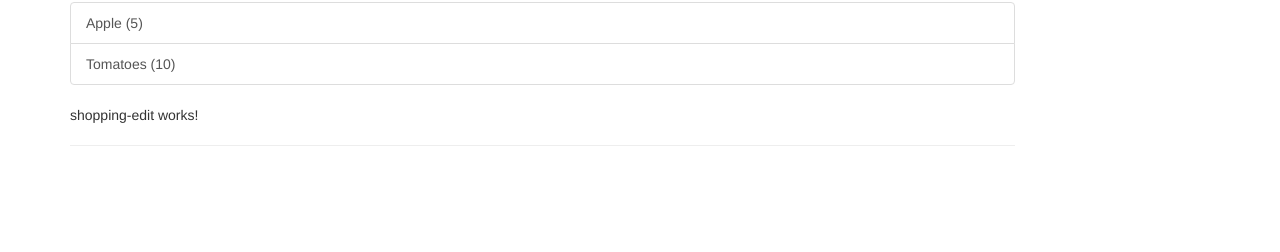
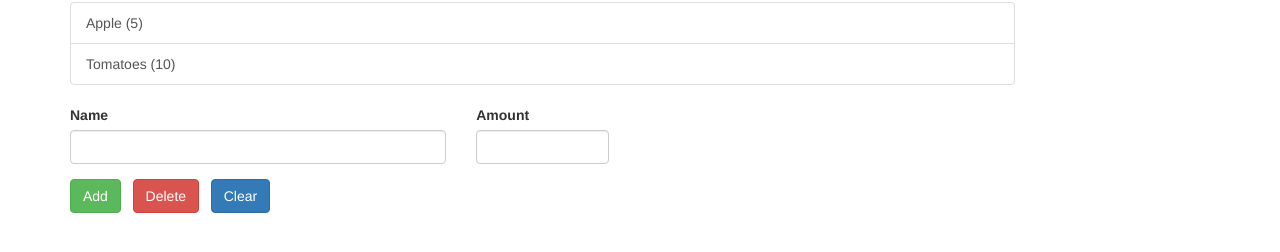
Before and after one commit to Anandhakrishnan1/Learn-Angular, an Angular app in the folder Angular - The complete guide/project1/: page / in a window 1280 px wide. Shown: the part 532-784 px from the top of the page. Built offline with nearby package versions, Linux system fonts and the light colour scheme.

Commit message:
created ui component for edit

```diff
--- a/Angular - The complete guide/project1/src/app/shopping-list/shopping-edit/shopping-edit.component.html
+++ b/Angular - The complete guide/project1/src/app/shopping-list/shopping-edit/shopping-edit.component.html
@@ -1 +1,23 @@
-<p>shopping-edit works!</p> <hr>
+<div class="row">
+    <div class="col-xs-12">
+        <form>
+            <div class="row">
+                <div class="col-sm-5 form-group">
+                    <label for="name">Name</label>
+                    <input type="text" id="name" class="form-control">
+                </div>
+                <div class="col-sm-2 form-group">
+                    <label for="amount">Amount</label>
+                    <input type="number"  id="amount" class="form-control">
+                </div>
+            </div>
+            <div class="row">
+                <div class="col-xs-12">
+                    <button class="btn btn-success" type="submit">Add</button> &nbsp;
+                    <button class="btn btn-danger" type="button">Delete</button> &nbsp;
+                    <button class="btn btn-primary" type="submit">Clear</button> &nbsp;
+                </div>
+            </div>
+        </form>
+    </div>
+</div>
```
